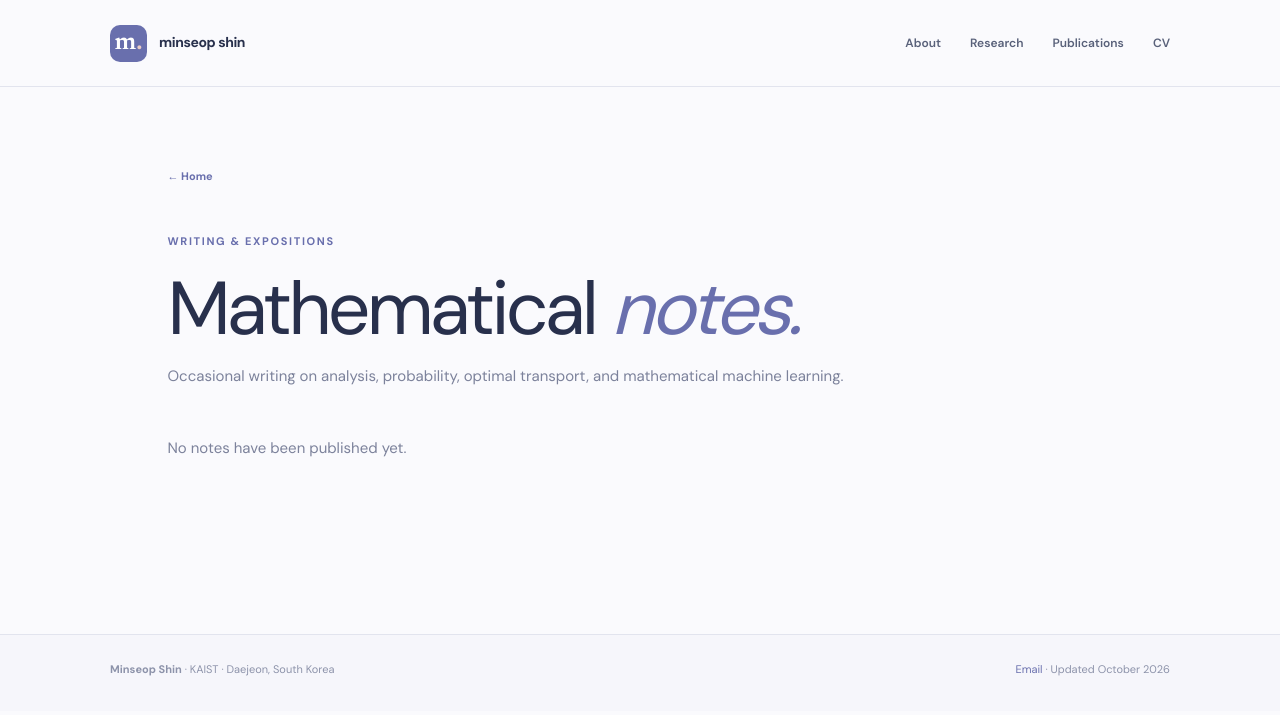
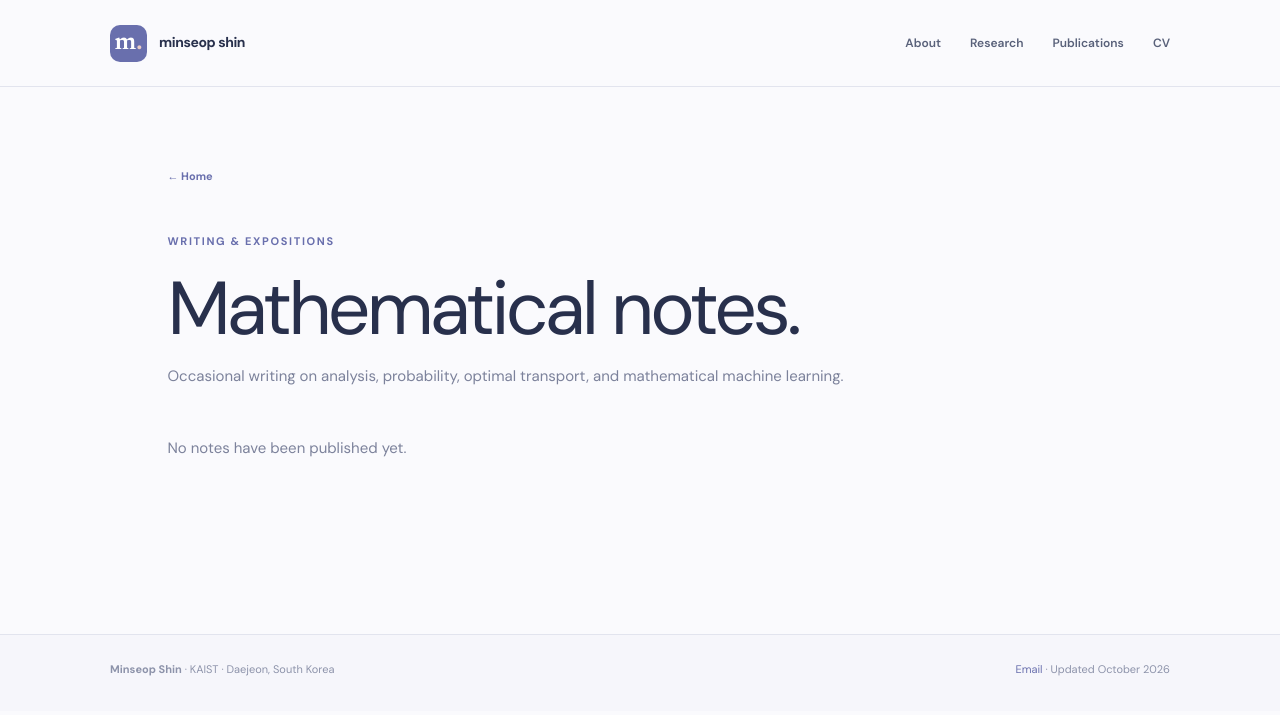
Before and after one commit to MSShin03/MSShin03.github.io, a Jekyll site: the page built from notes/index.html, in a window 1280 px wide. Shown: the top 715 px of the page. Built offline with Jekyll 4.4.1, drawn with Linux system fonts in a browser that asks for light colours.

Commit message:
Remove decorative italics from notes title

```diff
--- a/notes/index.html
+++ b/notes/index.html
@@ -3,7 +3,7 @@ layout: default
 title: Notes
 ---
 <div class="subpage shell"><a class="back-link" href="{{ '/' | relative_url }}">← Home</a>
-<p class="eyebrow">Writing & expositions</p><h1 class="subpage-title">Mathematical <em>notes.</em></h1>
+<p class="eyebrow">Writing & expositions</p><h1 class="subpage-title">Mathematical notes.</h1>
 <p class="subpage-intro">Occasional writing on analysis, probability, optimal transport, and mathematical machine learning.</p>
 {% if site.posts.size > 0 %}
 <div class="notes-list">{% for post in site.posts %}<a class="note-card" href="{{ post.url | relative_url }}"><div><span class="note-meta">{{ post.date | date: "%b %Y" }} · {{ post.category | default: 'Mathematical note' }}</span><h3>{{ post.title }}</h3><p>{{ post.summary }}</p></div><span class="note-arrow">↗</span></a>{% endfor %}</div>
```
